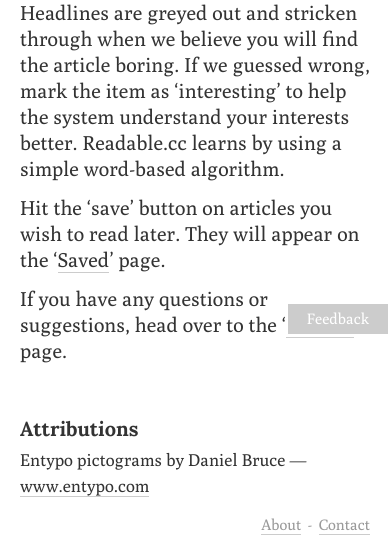
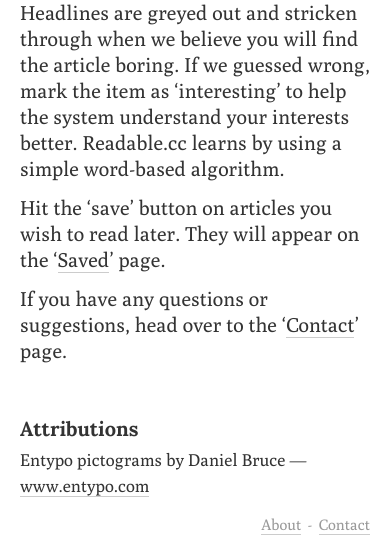
Before and after one commit to AliasIO/Readable.cc, a PHP site: template views/about.html.php in a window 390 px wide. Shown: the part 508-1059 px from the top of the page. Run offline with PHP 8.4, Linux system fonts and the light colour scheme; the template is opened without the code that fills it, so the values that code supplies are empty.

Commit message:
Remove feedback link from mobile

```diff
--- a/views/css/layout.css
+++ b/views/css/layout.css
@@ -659,6 +659,10 @@ footer {
 		border-top: 1px solid transparent;
 		margin-bottom: 26px;
 	}
+
+	#feedback {
+		display: none;
+	}
 }
 
 @media all and (max-width: 380px) {
```
